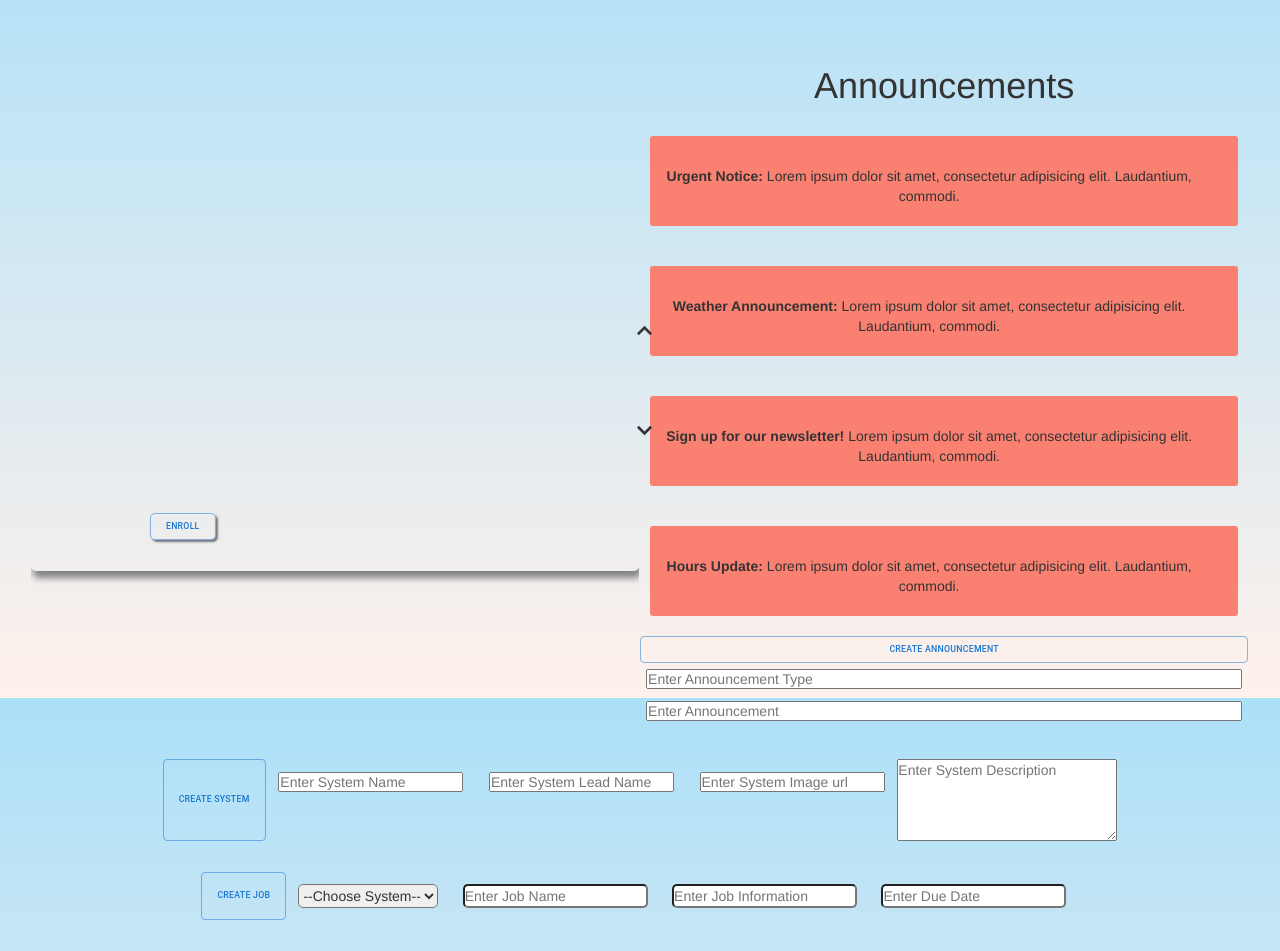
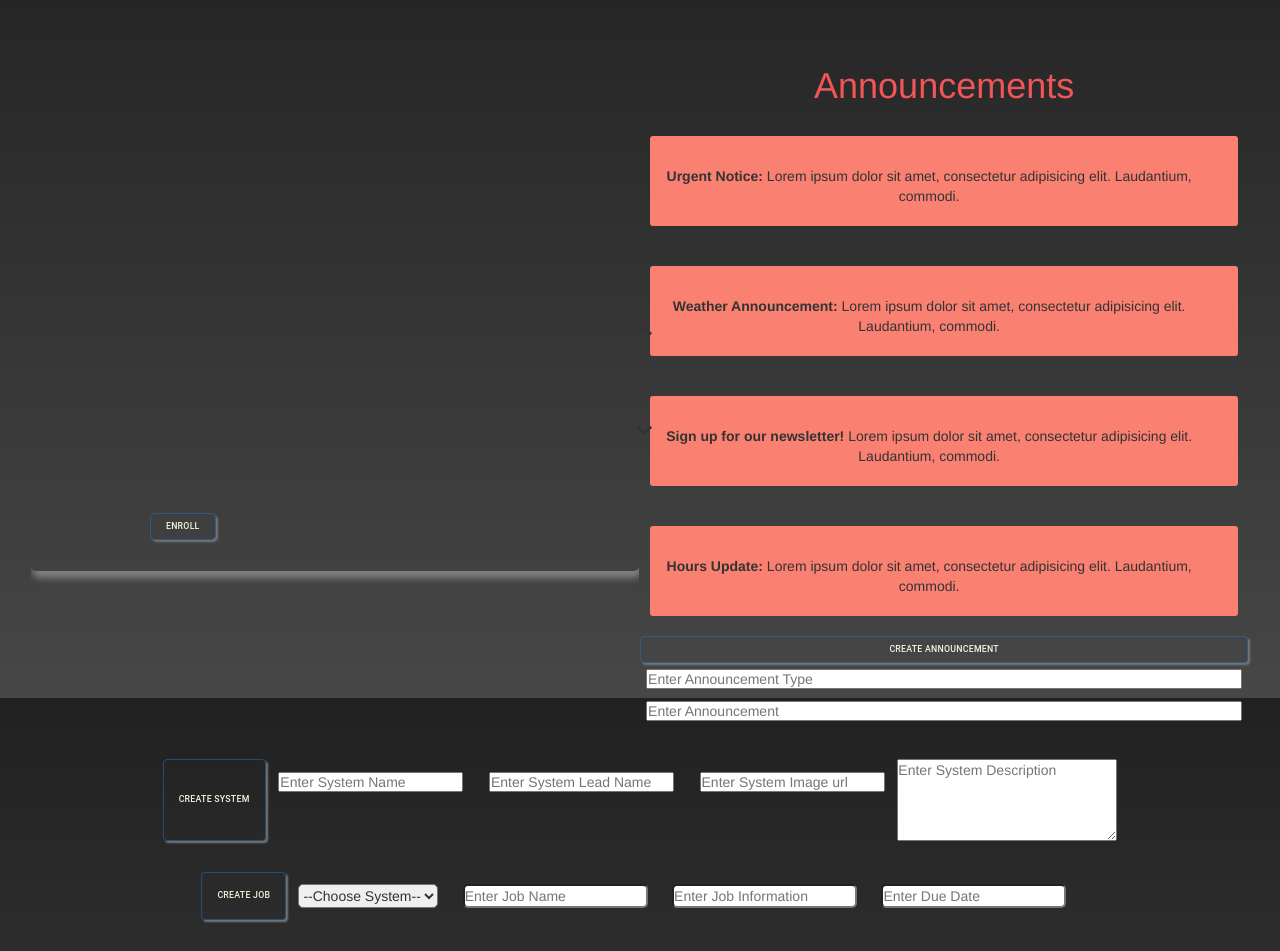
Before and after one commit to sethrodg/SOMS, a React (Create React App) app in the folder my-app/: page / in a window 1280 px wide. Shown: the part 102-1053 px from the top of the page. Built offline with nearby package versions, Linux system fonts and the light colour scheme; no server answers; the database is empty.

Commit message:
changed colors and hover colors for buttons

```diff
--- a/my-app/src/components/main.css
+++ b/my-app/src/components/main.css
@@ -1,5 +1,5 @@
 body {
-  background-image: linear-gradient(to top, #fff1eb 0%, #ace0f9 100%);
+  background-image: linear-gradient(to top, #474747 0%, #212121 100%);
   background-repeat: no-repeat;
   background-attachment: fixed;
   height: 40vw;
@@ -11,6 +11,7 @@ body {
   justify-content: center;
   font-size: xx-large;
   font-weight: 600;
+  color: #F05557;
 }
 
 .filloutpage {
@@ -29,11 +30,23 @@ body {
   justify-content: center;
   visibility: show;
 }
-#TaskBtn:hover{
-  background-color: #EBB9D2;
+
+#TaskBtn {
+  color: beige;
+  box-shadow: 2px 2px 2px rgb(119, 119, 119);
 }
-#CreateJobBtn:hover{
-  background-color: #EBB9D2;
+
+#TaskBtn:hover {
+  background-color: #F05557;
+}
+
+#CreateJobBtn {
+  color: beige;
+  box-shadow: 2px 2px 2px rgb(119, 119, 119);
+}
+
+#CreateJobBtn:hover {
+  background-color: #F05557;
 }
 
 .pop_main {
@@ -57,6 +70,7 @@ a:hover {
 
 .copyCenter {
   text-align: center;
+  color: #F05557;
 }
 
 .copyRight {
@@ -66,6 +80,15 @@ a:hover {
 .Announcements {
   max-width: 1000px;
   margin: 0 auto;
+}
+
+#AnnouncementBtn {
+  color: beige;
+  box-shadow: 2px 2px 2px rgb(119, 119, 119);
+}
+
+#AnnouncementBtn:hover {
+  background-color: #F05557;
 }
 
 .box {
@@ -191,12 +214,12 @@ a:hover {
   height: fit-content;
 }
 
-.AnnouncementType{
+.AnnouncementType {
   margin: 1%;
   height: 15%;
 }
 
-.Announcement{
+.Announcement {
   margin: 1%;
   height: 15%;
 }
@@ -276,10 +299,12 @@ a:hover {
 #EnrollBtn {
   margin: 5%;
   border-radius: 5px;
+  color: beige;
   box-shadow: 2px 2px 2px rgb(119, 119, 119);
 }
-#EnrollBtn:hover{
-  background-color: #EBB9D2;
+
+#EnrollBtn:hover {
+  background-color: #F05557;
 }
 
 #previous-option {
--- a/my-app/src/components/main.js
+++ b/my-app/src/components/main.js
@@ -319,7 +319,7 @@ function Pop() {
                             <div class="closeArea" id="warning"><p class="copyRight"></p></div>
                             <div class="copyArea"><p><strong>Hours Update:</strong> Lorem ipsum dolor sit amet, consectetur adipisicing elit. Laudantium, commodi.</p></div>
                         </div>
-                        <Button variant="outlined" name="addTaskBtn" onClick={CreateA}>Create Announcement</Button>
+                        <Button variant="outlined" id="AnnouncementBtn" name="addTaskBtn" onClick={CreateA}>Create Announcement</Button>
                         <input
                             type="text"
                             className="AnnouncementType"
```
